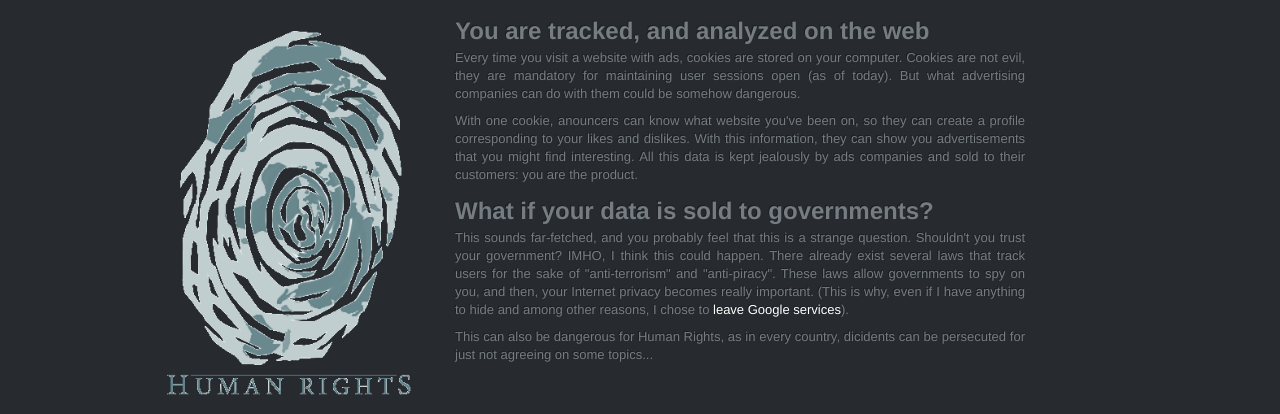
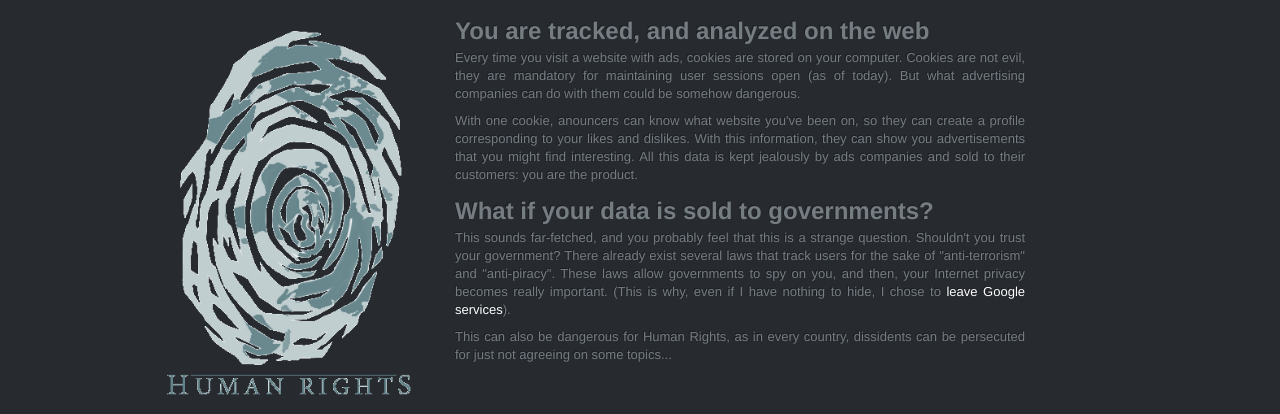
Before and after one commit to rsertelon/my-privacy, a plain HTML site: page index.html in a window 1280 px wide. Shown: the part 131-545 px from the top of the page. Drawn offline with Linux system fonts and the light colour scheme.

Commit message:
fixes some mistakes

```diff
--- a/index.html
+++ b/index.html
@@ -66,8 +66,8 @@
           <p>Every time you visit a website with ads, cookies are stored on your computer. Cookies are not evil, they are mandatory for maintaining user sessions open (as of today). But what advertising companies can do with them could be somehow dangerous.</p>
           <p>With one cookie, anouncers can know what website you've been on, so they can create a profile corresponding to your likes and dislikes. With this information, they can show you advertisements that you might find interesting. All this data is kept jealously by ads companies and sold to their customers: you are the product.</p>
           <h2>What if your data is sold to governments?</h2>
-          <p>This sounds far-fetched, and you probably feel that this is a strange question. Shouldn't you trust your government? IMHO, I think this could happen. There already exist several laws that track users for the sake of "anti-terrorism" and "anti-piracy". These laws allow governments to spy on you, and then, your Internet privacy becomes really important. (This is why, even if I have anything to hide and among other reasons, I chose to <a href="http://blog.bluepyth.fr/en/2012/09/26/leaving-google/">leave Google services</a>).</p>
-          <p>This can also be dangerous for Human Rights, as in every country, dicidents can be persecuted for just not agreeing on some topics...</p>
+          <p>This sounds far-fetched, and you probably feel that this is a strange question. Shouldn't you trust your government? There already exist several laws that track users for the sake of "anti-terrorism" and "anti-piracy". These laws allow governments to spy on you, and then, your Internet privacy becomes really important. (This is why, even if I have nothing to hide, I chose to <a href="http://blog.bluepyth.fr/en/2012/09/26/leaving-google/">leave Google services</a>).</p>
+          <p>This can also be dangerous for Human Rights, as in every country, dissidents can be persecuted for just not agreeing on some topics...</p>
         </div>
       </div>
       <div class="page-header">
```
